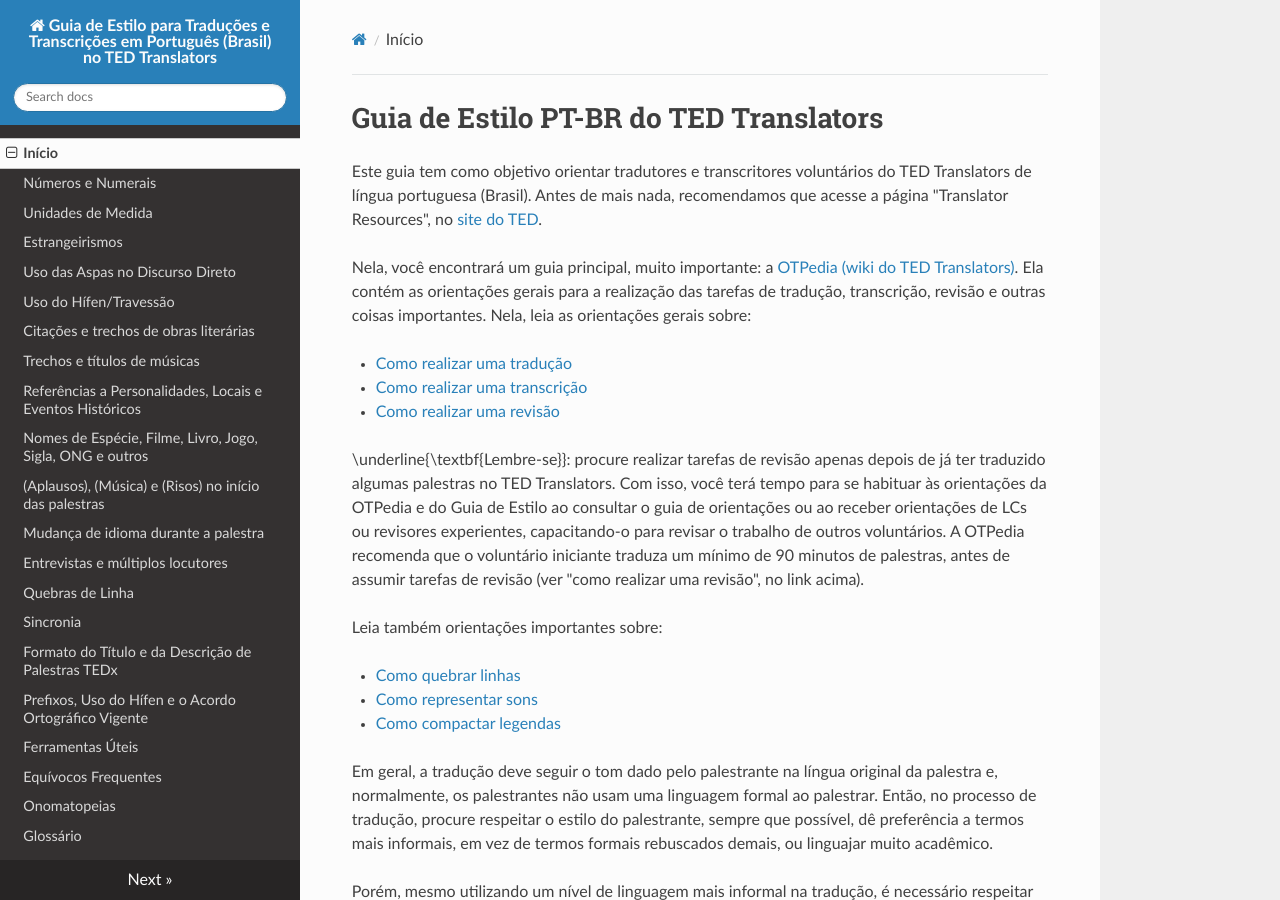
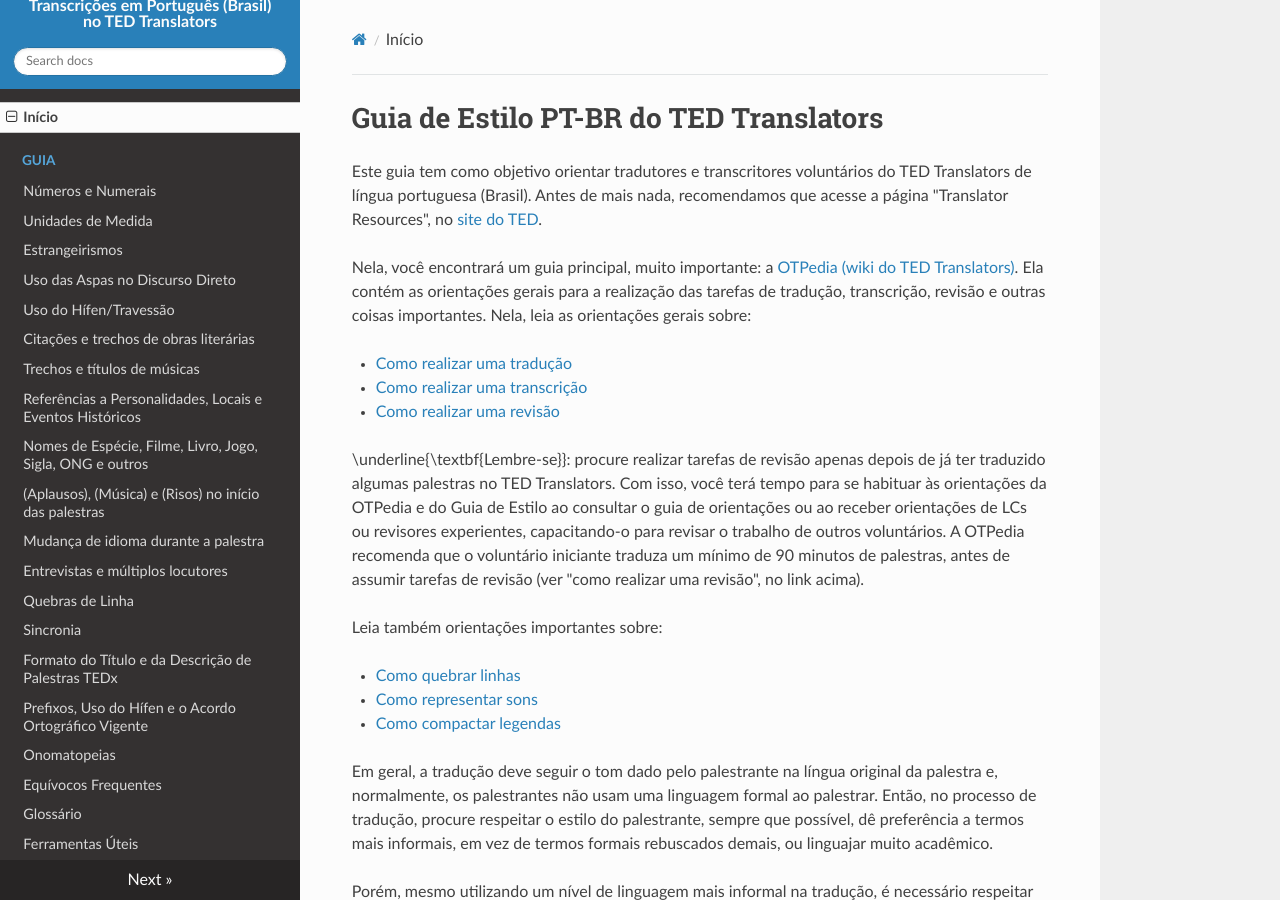
Before and after one commit to tupaschoal/TED-Translators_PT-BR_Styleguide, an MkDocs documentation site: the page built from docs/index.md, in a window 1280 px wide and 900 px high. Built offline with MkDocs 1.6.1, drawn with Linux system fonts in a browser that asks for light colours; nearby versions of some CDN libraries; old or Windows-style settings are respelled for this version of MkDocs; some of the changed lines change nothing that is shown.

Commit message:
Reorganize style guide
Reorganizes style guide for ease of access.

```diff
--- a/mkdocs.yml
+++ b/mkdocs.yml
@@ -1,24 +1,25 @@
 site_name: Guia de Estilo para Traduções e Transcrições em Português (Brasil) no TED Translators
 pages:
-    - Início: index.md
-    - Números e Numerais: numeros_numerais.md
-    - Unidades de Medida: unidades_medida.md
-    - Estrangeirismos: estrangeirismos.md
-    - Uso das Aspas no Discurso Direto: aspasdireto.md
-    - Uso do Hífen/Travessão: hifentravessao.md
-    - Citações e trechos de obras literárias: citacoes.md
-    - Trechos e títulos de músicas: musica.md
-    - Referências a Personalidades, Locais e Eventos Históricos: referencias.md
-    - Nomes de Espécie, Filme, Livro, Jogo, Sigla, ONG e outros: nomes.md
-    - (Aplausos), (Música) e (Risos) no início das palestras: sons.md
-    - Mudança de idioma durante a palestra: mudanca_idioma.md
-    - Entrevistas e múltiplos locutores: entrevistas.md
-    - Quebras de Linha: quebras.md
-    - Sincronia: sincronia.md
-    - Formato do Título e da Descrição de Palestras TEDx: formato_tedx.md
-    - Prefixos, Uso do Hífen e o Acordo Ortográfico Vigente: acordo.md
-    - Ferramentas Úteis: ferramentas.md
-    - Equívocos Frequentes: equivocos.md
-    - Onomatopeias: onomatopeias.md
-    - Glossário: glossario.md
+    - Início: 'index.md'
+    - Guia:
+        - 'Números e Numerais': 'numeros_numerais.md'
+        - 'Unidades de Medida': 'unidades_medida.md'
+        - 'Estrangeirismos': 'estrangeirismos.md'
+        - 'Uso das Aspas no Discurso Direto': 'aspasdireto.md'
+        - 'Uso do Hífen/Travessão': 'hifentravessao.md'
+        - 'Citações e trechos de obras literárias': 'citacoes.md'
+        - 'Trechos e títulos de músicas': 'musica.md'
+        - 'Referências a Personalidades, Locais e Eventos Históricos': 'referencias.md'
+        - 'Nomes de Espécie, Filme, Livro, Jogo, Sigla, ONG e outros': 'nomes.md'
+        - '(Aplausos), (Música) e (Risos) no início das palestras': 'sons.md'
+        - 'Mudança de idioma durante a palestra': 'mudanca_idioma.md'
+        - 'Entrevistas e múltiplos locutores': 'entrevistas.md'
+        - 'Quebras de Linha': 'quebras.md'
+        - 'Sincronia': 'sincronia.md'
+        - 'Formato do Título e da Descrição de Palestras TEDx': 'formato_tedx.md'
+        - 'Prefixos, Uso do Hífen e o Acordo Ortográfico Vigente': 'acordo.md'
+        - 'Onomatopeias': 'onomatopeias.md'
+    - Equívocos Frequentes: 'equivocos.md'
+    - Glossário: 'glossario.md'
+    - Ferramentas Úteis: 'ferramentas.md'
 theme: readthedocs
```
